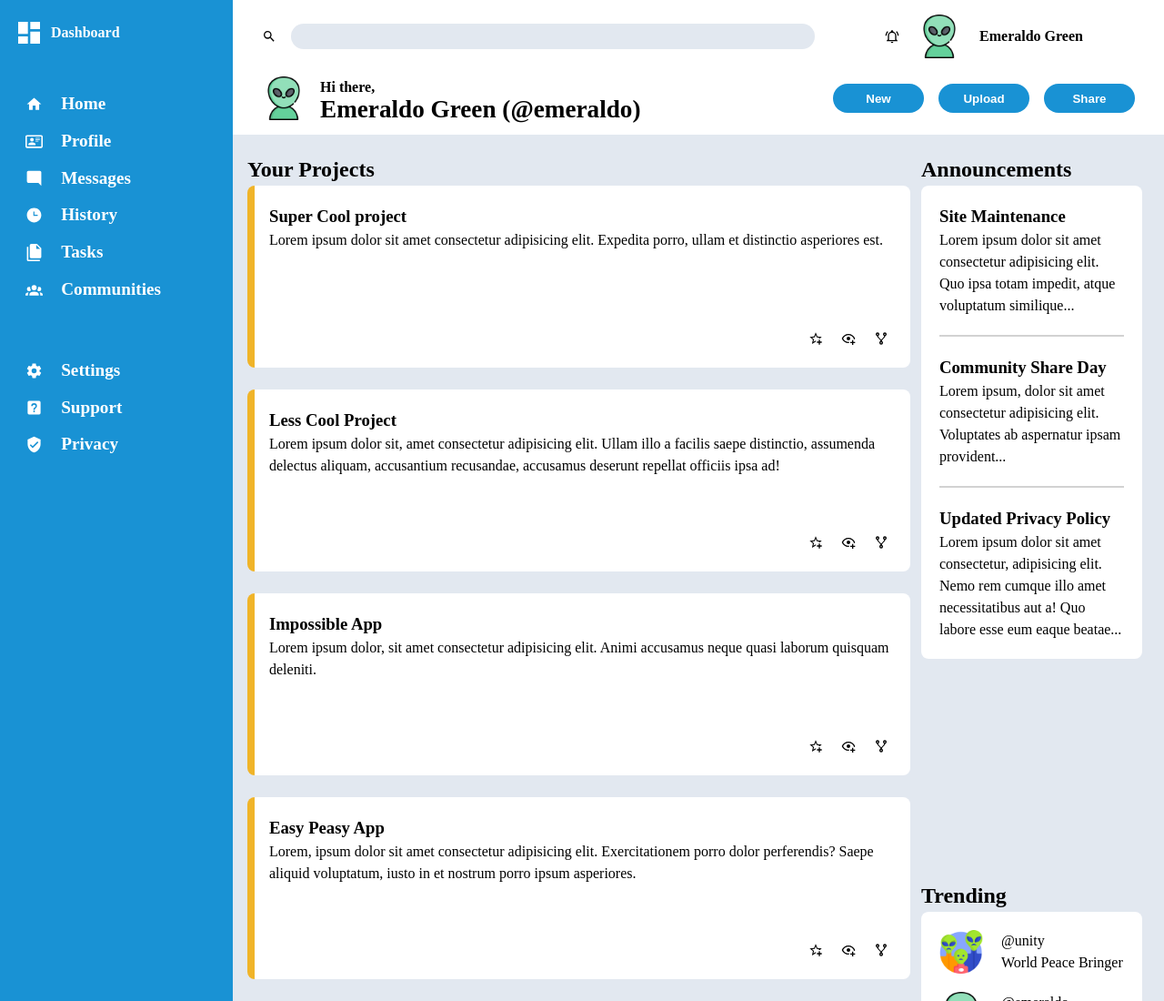
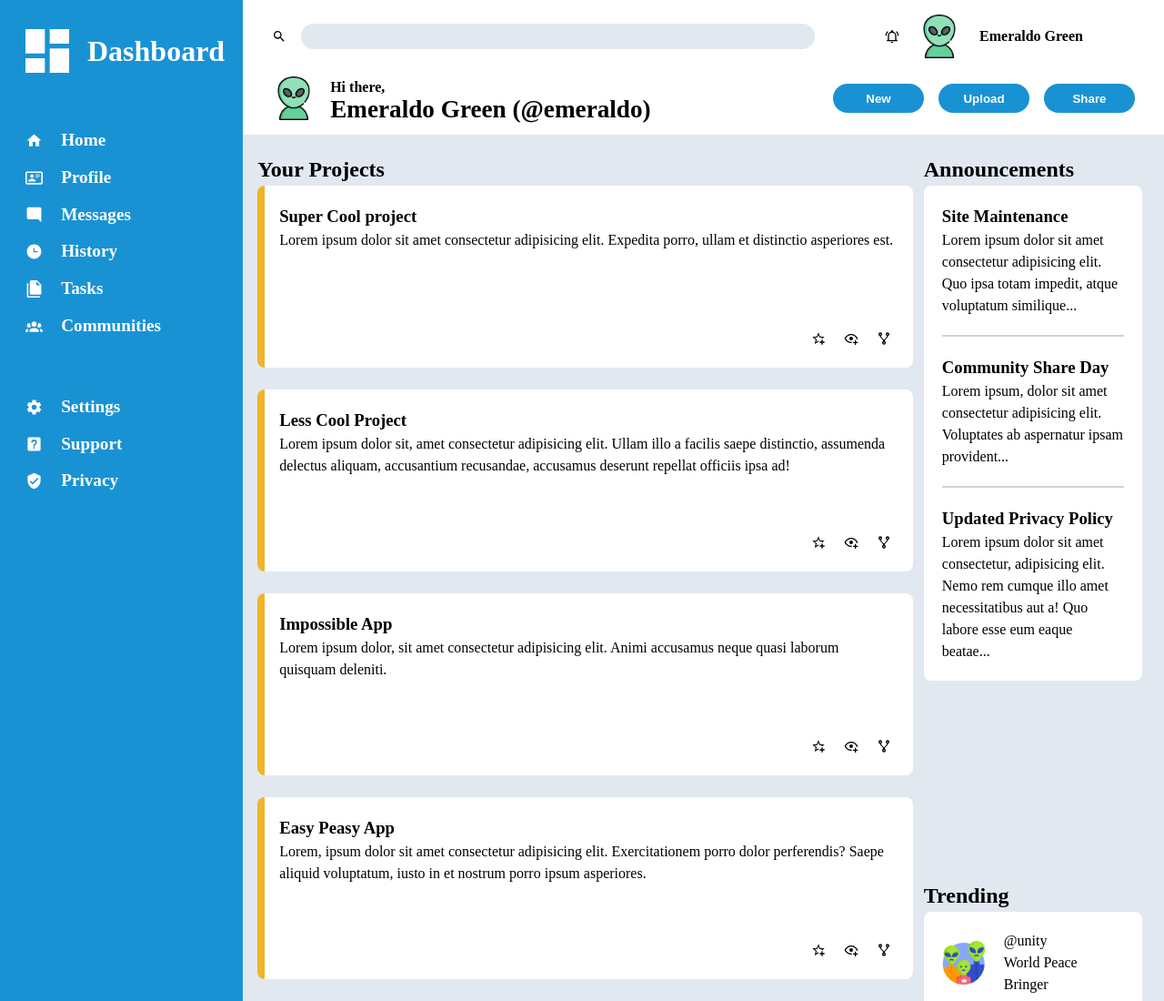
Before and after one commit to ternamdoo/admin-dashboard, a plain HTML site: page index.html in a window 1280 px wide. Shown: the top 1100 px of the page at 91% size. Drawn offline with Linux system fonts and the light colour scheme.

Commit message:
Increase logo and title size

```diff
--- a/index.html
+++ b/index.html
@@ -35,7 +35,7 @@
   <div id="sidebar">
     <div class="logo">
       <img src="./assets/icons/view-dashboard.svg" alt="Dashboard" class="icon">
-      <div>Dashboard</div>
+      <div class="title">Dashboard</div>
     </div>
     <ul class="nav">
       <li>
--- a/style.css
+++ b/style.css
@@ -124,13 +124,17 @@ body {
   }
 
   & .logo {
-    padding: 8px;
+    padding: 12px;
     display: flex;
     align-items: center;
-    gap: 8px;
+    gap: 12px;
 
       & .icon {
-        height: 2em;
+        height: 4rem;
+      }
+
+      & .title {
+        font-size: 2rem;
       }
   }
 
```
